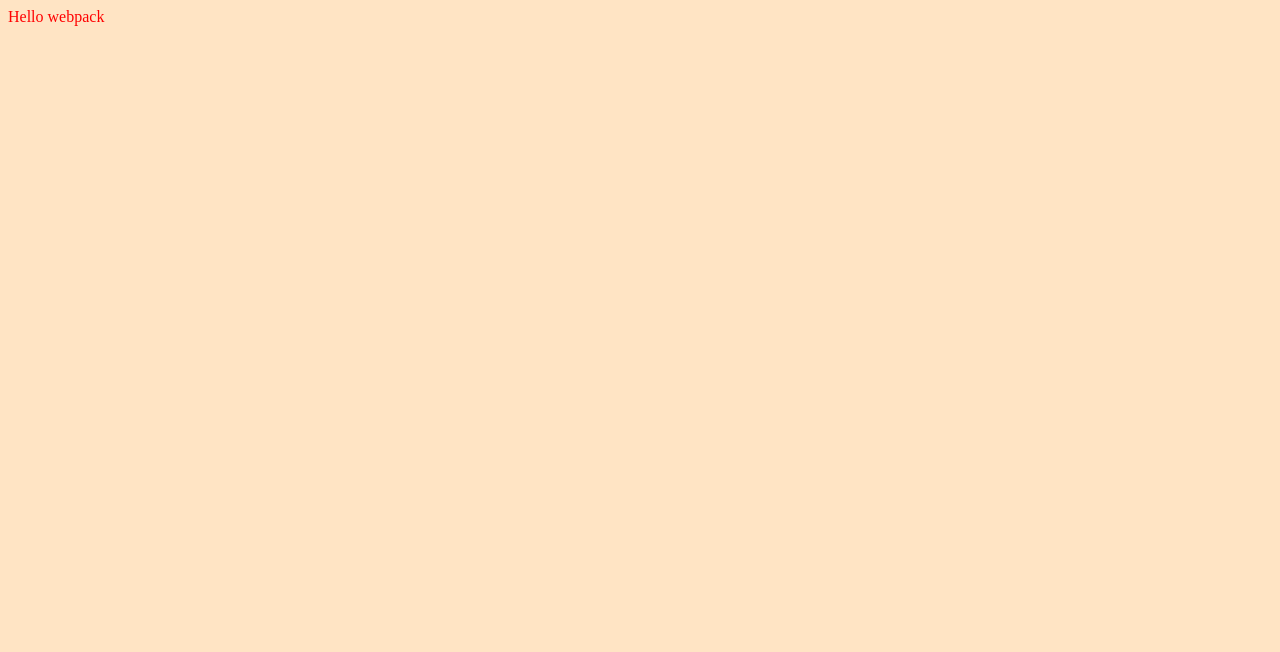
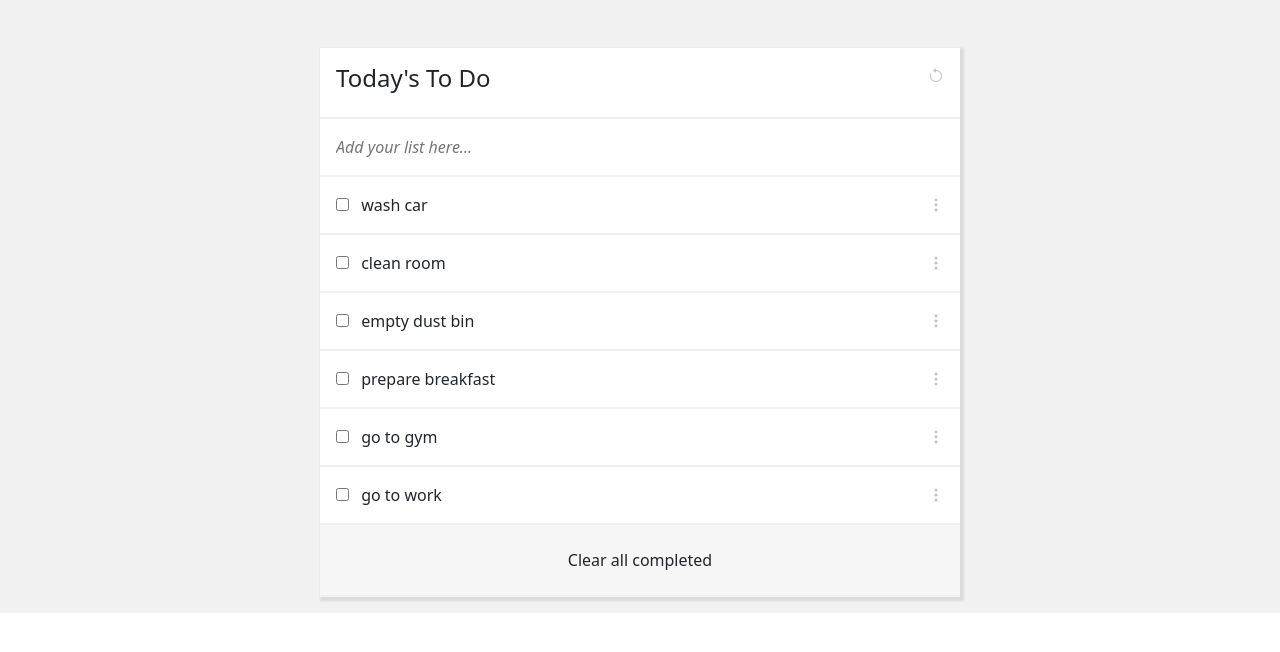
Before and after one commit to j-tee/to-do-list, a website built with webpack: page src/index.html in a window 1280 px wide. Built offline with nearby package versions, Linux system fonts and the light colour scheme.

Commit message:
Setup todo list structure

```diff
--- a/src/index.html
+++ b/src/index.html
@@ -1,12 +1,15 @@
 <!DOCTYPE html>
 <html lang="en">
-<head>
-    <meta charset="UTF-8">
-    <meta http-equiv="X-UA-Compatible" content="IE=edge">
-    <meta name="viewport" content="width=device-width, initial-scale=1.0">
-    <title>Document</title>
-</head>
-<body>
-
-</body>
+  <head>
+    <meta charset="UTF-8" />
+    <meta http-equiv="X-UA-Compatible" content="IE=edge" />
+    <meta name="viewport" content="width=device-width, initial-scale=1.0" />
+    <title>To Do List</title>
+  </head>
+  <body>
+    <div class="todo-list">
+      <ul id="tasks"></ul>
+      <!-- <div><button id="btn-clear">Clear all completed</button></div> -->
+    </div>
+  </body>
 </html>
--- a/src/index.js
+++ b/src/index.js
@@ -1,13 +1,82 @@
-import _ from 'lodash';
-import './styles.css';
+import _ from "lodash";
+import "./styles.css";
+import * as bootstrap from "bootstrap";
 
-function component() {
-  const element = document.createElement('div');
+require("bootstrap-icons/font/bootstrap-icons.css");
 
-  // Lodash, now imported by this script
-  element.innerHTML = _.join(['Hello', 'webpack'], ' ');
-  element.classList.add('hello');
-  return element;
-}
+let todoList = [
+  {
+    description: "wash car",
+    completed: false,
+    index: 1,
+  },
+  {
+    description: "clean room",
+    completed: false,
+    index: 2,
+  },
+  {
+    description: "empty dust bin",
+    completed: false,
+    index: 3,
+  },
+  {
+    description: "prepare breakfast",
+    completed: false,
+    index: 4,
+  },
+  {
+    description: "go to gym",
+    completed: false,
+    index: 5,
+  },
+  {
+    description: "go to work",
+    completed: false,
+    index: 6,
+  },
+];
 
-document.body.appendChild(component());
+const element = document.getElementById("tasks");
+const title = `<li class="list-title"><h4>Today\'s To Do</h4> <span>
+  <i class="bi bi-arrow-counterclockwise"></i></span></li>
+  <li><input id="input-field" class="info" type="text" placeholder="Add your list here..." /></li>`;
+const listBtn = `<li class="list-btn"><button class="btn">Clear all completed</button></li>`;
+element.insertAdjacentHTML("beforeend", title);
+
+window.addEventListener("load", () => {
+  list();
+});
+const list = () => {
+  todoList.forEach((task) => {
+    const todo = `
+    <li class="list-items">
+    <span>
+    <input type="checkbox" value=${task.completed} /> ${task.description}
+    </span>
+    <span id=${task.index} class="task-action">
+    <i data-visible="true" class="bi bi-three-dots-vertical ${task.index}\"></i>
+    <i data-visible="false" class="bi bi-trash ${task.index}\"></i>
+    </span>
+    </li>`;
+    element.insertAdjacentHTML("beforeend", todo);
+  });
+
+  element.insertAdjacentHTML("beforeend", listBtn);
+  const spans = document.querySelectorAll('.task-action');
+  [...spans].forEach(span => {
+    span.addEventListener('click', () => {
+      const id = span.getAttribute('id');
+      const actionBtns = document.getElementsByClassName(id);
+      [...actionBtns].forEach(btn => {
+        const visibility = btn.getAttribute('data-visible');
+        if (visibility === 'true') {
+          btn.setAttribute('data-visible', false)
+        } else {
+          btn.setAttribute('data-visible', true)
+        }
+      })
+    })
+  })
+
+};
--- a/src/styles.css
+++ b/src/styles.css
@@ -1,7 +1,76 @@
-.hello {
-    color: red;
-  }
+@import "/node_modules/bootstrap/dist/css/bootstrap.css";
 
-  body {
-    background-color: bisque;
+* {
+  margin: 0;
+  padding: 0;
 }
+
+ul {
+  display: flex;
+  flex-direction: column;
+  list-style: none;
+  width: fit-content;
+  background-color: #ffffff;
+  margin-top: 3rem;
+  padding-left: 0;
+  box-shadow: 2px 2px 2px 2px #dcdada;
+}
+
+ul li {
+  padding: 1rem;
+  border-bottom: 2px solid #f1f1f1;
+  display: flex;
+  justify-content: space-between;
+}
+
+.list-items input {
+  margin-right: 0.5rem;
+}
+
+i {
+  color: #c3c3c3;
+}
+
+i[data-visible="false"] {
+  display: none;
+}
+
+button {
+  margin: 0;
+
+}
+
+.list-btn{
+  background-color: #f6f6f6;
+  display: flex;
+  justify-content: center;
+}
+
+.info {
+  font-style: italic;
+  border: 0;
+}
+
+.info:focus {
+  outline: none;
+}
+
+.todo-list {
+  display: flex;
+  flex-direction: column;
+  align-items: center;
+  justify-content: center;
+  background-color: #f1f1f1;
+}
+
+
+.todo-list div {
+  display: flex;
+  width: fit-content;
+}
+
+.list-title {
+  display: flex;
+  justify-content: space-between;
+  width: 50vw;
+}
--- a/webpack.config.js
+++ b/webpack.config.js
@@ -5,6 +5,7 @@ module.exports = {
   entry: './src/index.js',
   devServer: {
     static: './dist',
+    hot: true,
   },
   plugins: [
     new HtmlWebpackPlugin({
@@ -22,9 +23,41 @@ module.exports = {
   module: {
     rules: [
       {
-        test: /\.css$/i,
-        use: ['style-loader', 'css-loader'],
+        test: [/\.css$/i, /\.(scss)$/],
+        use: [
+          {
+            loader: 'style-loader'
+          },
+          {
+            loader: 'css-loader'
+          },
+          {
+            loader: 'postcss-loader',
+            options: {
+              postcssOptions: {
+                plugins: () => [
+                  require('autoprefixer')
+                ]
+              }
+            }
+          },
+          {
+            loader: 'sass-loader'
+          }
+        ]
       },
+
+      {
+        test: /\.(png|svg|jpg|jpeg|gif)$/i,
+        type: 'asset/resource',
+      },
+      {
+        test: /\.(woff|woff2|eot|ttf|otf)$/i,
+        type: 'asset/resource',
+        dependency: { not: ['url'] },
+      },
+
     ],
   },
+
 };
```
Also changed, not shown: package.json (+10 -1 lines), README.md, dist/c8f5aee4e5a2e57edd5c.woff2 (added), dist/f10df7736e3667404d26.woff (added), dist/index.html, dist/webfonts/bootstrap-icons.woff (added), dist/webfonts/bootstrap-icons.woff2 (added), 3 other files.
